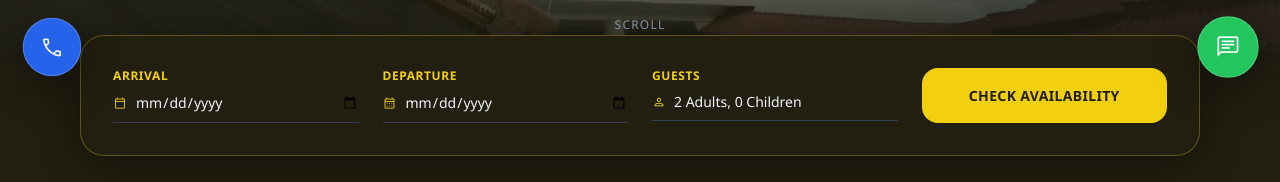
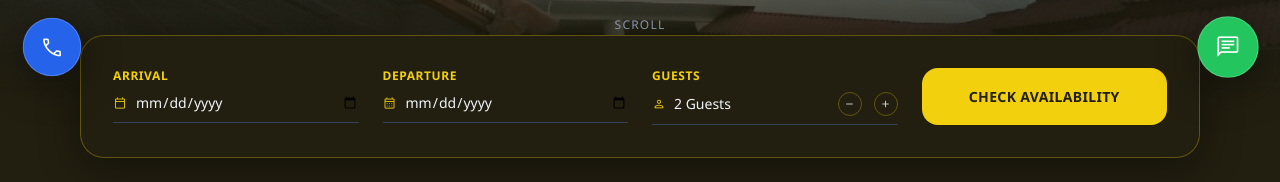
Before and after one commit to sumitkumards07/nanital, a React (Vite) app: page / in a window 1280 px wide. Shown: the part 701-883 px from the top of the page. Built offline with nearby package versions, Linux system fonts and the light colour scheme.

Commit message:
Replace guest selection dropdown with +/- stepper on Home and Booking pages

```diff
--- a/src/components/BookingForm.jsx
+++ b/src/components/BookingForm.jsx
@@ -124,16 +124,41 @@ export default function BookingForm({ defaultRoom = '' }) {
 
       {/* Guests + Room */}
       <div className="grid grid-cols-1 sm:grid-cols-2 gap-4">
-        <div>
+        <div className="relative">
           <label className="block text-xs font-sans font-bold text-primary uppercase tracking-wider mb-1.5">
             <span className="material-symbols-outlined text-sm align-middle mr-1">person</span>
             Guests *
           </label>
-          <select name="guests" value={form.guests} onChange={handleChange} className={inputCls('guests')}>
-            {[1,2,3,4,5,6].map(n => (
-              <option key={n} value={`${n} Guest${n>1?'s':''}`} className="bg-dark">{n} Guest{n>1?'s':''}</option>
-            ))}
-          </select>
+          <div className="flex items-center justify-between border border-primary/20 rounded-lg px-4 py-2.5 bg-dark/50">
+            <span className="text-sm font-sans text-slate-100">
+              {form.guests}
+            </span>
+            <div className="flex items-center gap-3">
+              <button
+                type="button"
+                onClick={() => {
+                  const current = parseInt(form.guests) || 1
+                  const next = Math.max(1, current - 1)
+                  setForm(prev => ({ ...prev, guests: `${next} Guest${next > 1 ? 's' : ''}` }))
+                }}
+                className="w-7 h-7 rounded-full border border-primary/30 flex items-center justify-center text-primary hover:bg-primary hover:text-dark transition-all"
+              >
+                <span className="material-symbols-outlined text-sm">remove</span>
+              </button>
+              <button
+                type="button"
+                onClick={() => {
+                  const current = parseInt(form.guests) || 1
+                  const next = Math.min(10, current + 1)
+                  setForm(prev => ({ ...prev, guests: `${next} Guest${next > 1 ? 's' : ''}` }))
+                }}
+                className="w-7 h-7 rounded-full border border-primary/30 flex items-center justify-center text-primary hover:bg-primary hover:text-dark transition-all"
+              >
+                <span className="material-symbols-outlined text-sm">add</span>
+              </button>
+            </div>
+          </div>
+          {errors.guests && <p className="text-red-400 text-xs mt-1 font-sans">{errors.guests}</p>}
         </div>
         <div>
           <label className="block text-xs font-sans font-bold text-primary uppercase tracking-wider mb-1.5">
--- a/src/pages/Home.jsx
+++ b/src/pages/Home.jsx
@@ -1,4 +1,4 @@
-import { useEffect } from 'react'
+import { useEffect, useState } from 'react'
 import { motion } from 'framer-motion'
 import { Link } from 'react-router-dom'
 import Hero from '../components/Hero'
@@ -24,6 +24,7 @@ const stats = [
 ]
 
 export default function Home() {
+  const [guests, setGuests] = useState(2)
   useEffect(() => { document.title = 'Alka The Lake Side Hotel – Your comfort, our priority' }, [])
 
   return (
@@ -47,17 +48,28 @@ export default function Home() {
           ))}
           <div className="flex flex-col gap-2">
             <label className="text-xs font-sans font-bold text-primary uppercase tracking-wider">Guests</label>
-            <div className="flex items-center gap-2 text-slate-100 border-b border-slate-700 pb-2">
-              <span className="material-symbols-outlined text-primary text-sm">person</span>
-              <select className="bg-transparent border-none p-0 focus:ring-0 text-sm w-full appearance-none font-sans">
-                <option className="bg-dark">2 Adults, 0 Children</option>
-                <option className="bg-dark">1 Adult</option>
-                <option className="bg-dark">2 Adults, 1 Child</option>
-                <option className="bg-dark">Family (6 guests)</option>
-              </select>
+            <div className="flex items-center justify-between text-slate-100 border-b border-slate-700 pb-2">
+              <div className="flex items-center gap-2">
+                <span className="material-symbols-outlined text-primary text-sm">person</span>
+                <span className="text-sm font-sans">{guests} Guest{guests > 1 ? 's' : ''}</span>
+              </div>
+              <div className="flex items-center gap-3">
+                <button
+                  onClick={() => setGuests(prev => Math.max(1, prev - 1))}
+                  className="w-6 h-6 rounded-full border border-primary/30 flex items-center justify-center hover:bg-primary hover:text-dark transition-all"
+                >
+                  <span className="material-symbols-outlined text-xs">remove</span>
+                </button>
+                <button
+                  onClick={() => setGuests(prev => Math.min(10, prev + 1))}
+                  className="w-6 h-6 rounded-full border border-primary/30 flex items-center justify-center hover:bg-primary hover:text-dark transition-all"
+                >
+                  <span className="material-symbols-outlined text-xs">add</span>
+                </button>
+              </div>
             </div>
           </div>
-          <Link to="/booking" className="bg-primary text-dark font-sans font-bold rounded-lg py-4 text-center uppercase tracking-wide hover:brightness-110 transition-all text-sm flex items-center justify-center">
+          <Link to={`/booking?guests=${guests}`} className="bg-primary text-dark font-sans font-bold rounded-lg py-4 text-center uppercase tracking-wide hover:brightness-110 transition-all text-sm flex items-center justify-center">
             Check Availability
           </Link>
         </div>
```
